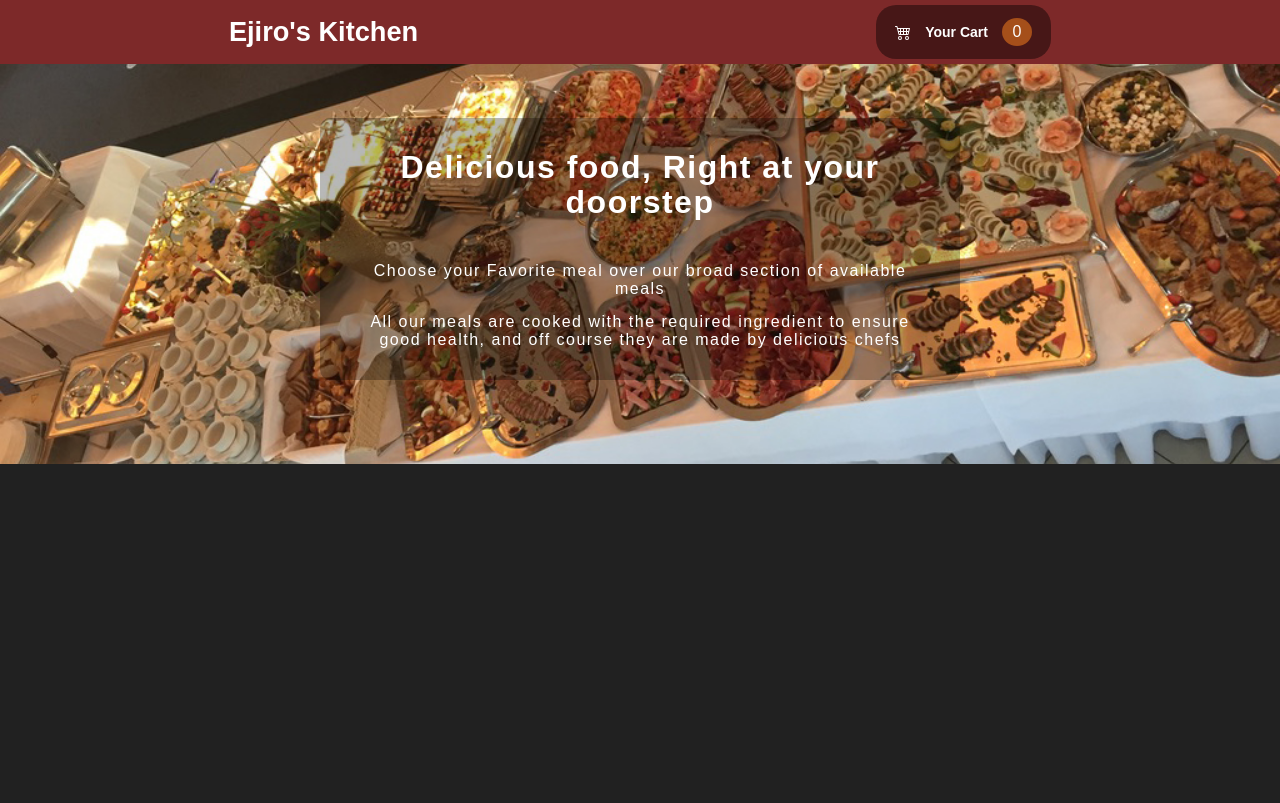
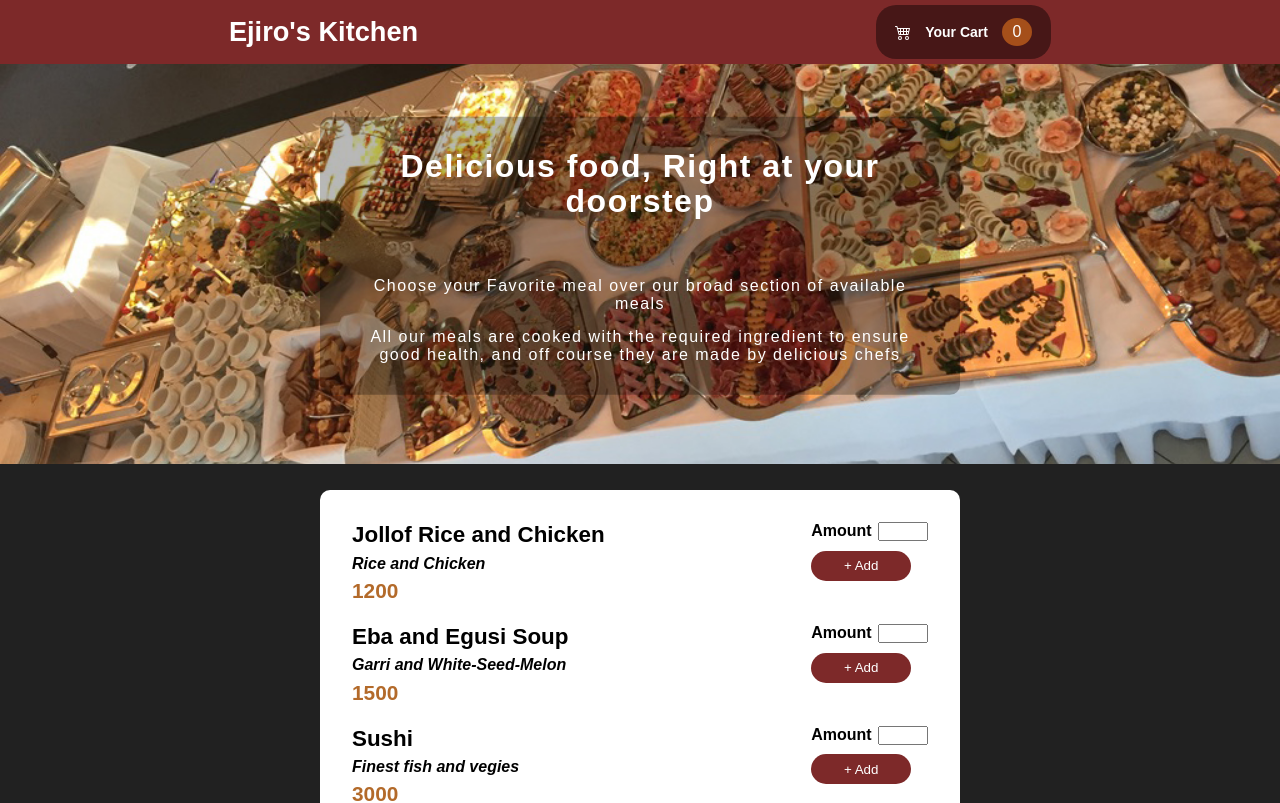
Before and after one commit to EjiroOsiephri/Building-a-food-order-app, a React (Vite) app in the folder vite-project/: page / in a window 1280 px wide. Shown: the top 803 px of the page. Built offline with nearby package versions, Linux system fonts and the light colour scheme.

Commit message:
MainHeader scetion doone

```diff
--- a/vite-project/src/Components/MainSection/MainHeader.jsx
+++ b/vite-project/src/Components/MainSection/MainHeader.jsx
@@ -10,6 +10,7 @@ const MainHeader = () => {
         Name: "Jollof Rice and Chicken",
         Ingredients: "Rice and Chicken",
         Amount: 1200,
+        id: 1,
       },
     ],
     SecondArr: [
@@ -17,6 +18,7 @@ const MainHeader = () => {
         Name: "Eba and Egusi Soup",
         Ingredients: "Garri and White-Seed-Melon",
         Amount: 1500,
+        id: 2,
       },
     ],
     ThirdArr: [
@@ -24,13 +26,15 @@ const MainHeader = () => {
         Name: "Sushi",
         Ingredients: "Finest fish and vegies",
         Amount: 3000,
+        id: 3,
       },
     ],
     FourthArr: [
       {
         Name: "Berbecue Burger",
-        Ingredients: "American raw and healthy",
+        Ingredients: "American, raw and healthy",
         Amount: 1500,
+        id: 4,
       },
     ],
   };
@@ -42,9 +46,27 @@ const MainHeader = () => {
       <NavBar></NavBar>
       <BodyModal></BodyModal>
 
-      <div className="mealSection">
+      <div className={MainBody.mealSection}>
         {mealSectionArray.map((item) => {
-          console.log(item[0].Name);
+          return (
+            <div key={item[0].id} className={MainBody.MealSectionBody}>
+              <div className={MainBody.mealSectionText}>
+                <h2>{item[0].Name}</h2>
+                <h4>{item[0].Ingredients}</h4>
+                <h1>{item[0].Amount}</h1>
+              </div>
+              <div className={MainBody.mealSectionLogic}>
+                <div className={MainBody.mealSectionInput}>
+                  <h2>Amount</h2>
+                  <input type="number" />
+                </div>
+                <button>+ Add</button>
+              </div>
+              <div className={MainBody.line}>
+                <hr />
+              </div>
+            </div>
+          );
         })}
       </div>
     </React.Fragment>
--- a/vite-project/src/Sass/BodyModal.module.scss
+++ b/vite-project/src/Sass/BodyModal.module.scss
@@ -5,12 +5,19 @@
   letter-spacing: 1.5px;
   line-height: 1.1;
   margin-inline: auto;
-  position: relative;
   background-color: rgba(0, 0, 0, 0.277);
   padding: 2em;
   border-radius: 10px;
+  display: flex;
+  position: absolute;
+  top: 32%;
+  left: 50%;
+  transform: translate(-50%, -50%);
+  flex-direction: column;
+  justify-content: center;
+  align-items: center;
   z-index: 10;
-  top: -350px;
+  min-width: 320px;
 }
 .BodyModal h1 {
   margin-bottom: 1.3em;
@@ -19,8 +26,9 @@
   margin-top: 1em;
   font-weight: 300;
 }
-@media screen and (max-width: 706px) {
+@media screen and (max-width: 1044px) {
   .BodyModal {
     width: 95%;
+    top: 50%;
   }
 }
--- a/vite-project/src/Sass/MainHeader.module.scss
+++ b/vite-project/src/Sass/MainHeader.module.scss
@@ -0,0 +1,74 @@
+.mealSection {
+  width: 50%;
+  background-color: white;
+  padding: 2em;
+  margin-inline: auto;
+  border-radius: 10px;
+  margin-top: 1.4em;
+  margin-bottom: 0.6em;
+}
+.MealSectionBody {
+  display: flex;
+  justify-content: space-between;
+}
+.mealSectionText {
+  display: flex;
+  flex-direction: column;
+}
+.mealSectionText h4 {
+  font-style: italic;
+  margin: 0.4em 0 0.4em 0;
+}
+.mealSectionText h2 {
+  font-size: 1.4em;
+  margin-top: 0.8em;
+}
+.mealSectionText h2:first-child {
+  margin-top: 0;
+}
+.mealSectionText h1 {
+  color: rgb(179, 106, 42);
+  font-size: 1.3em;
+  margin-bottom: 1em;
+}
+.mealSectionLogic {
+  display: flex;
+  flex-direction: column;
+}
+.mealSectionInput {
+  display: flex;
+  flex-direction: row;
+  margin-bottom: 0.6em;
+}
+.mealSectionInput input {
+  width: 50px;
+}
+.mealSectionLogic button {
+  background-color: rgb(125, 41, 41);
+  color: white;
+  width: 100px;
+  height: 30px;
+  border: none;
+  border-radius: 30px;
+  margin-bottom: 1.5em;
+}
+.mealSectionInput h2 {
+  font-size: 1em;
+  margin-right: 0.4em;
+}
+.line {
+  display: none;
+}
+@media screen and (max-width: 400px) {
+  .mealSection {
+    width: 90%;
+  }
+  .MealSectionBody {
+    flex-direction: column;
+  }
+}
+@media screen and (min-width: 401px) and (max-width: 950px) {
+  .mealSection {
+    width: 90%;
+  }
+}
```
